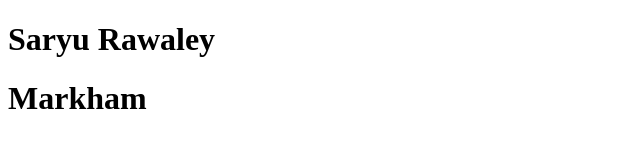
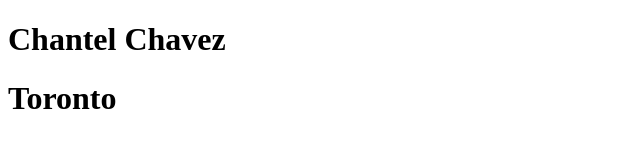
Before and after one commit to vanessacodes24/team23shehacks, a plain HTML site: page index.html in a window 1280 px wide. Shown: the whole page, without its empty margins (0-640 px from the left). Drawn offline with Linux system fonts and the light colour scheme.

Commit message:
Update index.html

```diff
--- a/index.html
+++ b/index.html
@@ -6,8 +6,8 @@
     <link rel="stylesheet" href="" />
   </head>
   <body>
-    <h1>Saryu Rawaley</h1>
-    <h1>Markham</h1>
+    <h1>Chantel Chavez</h1>
+    <h1>Toronto</h1>
 
 
 
```
